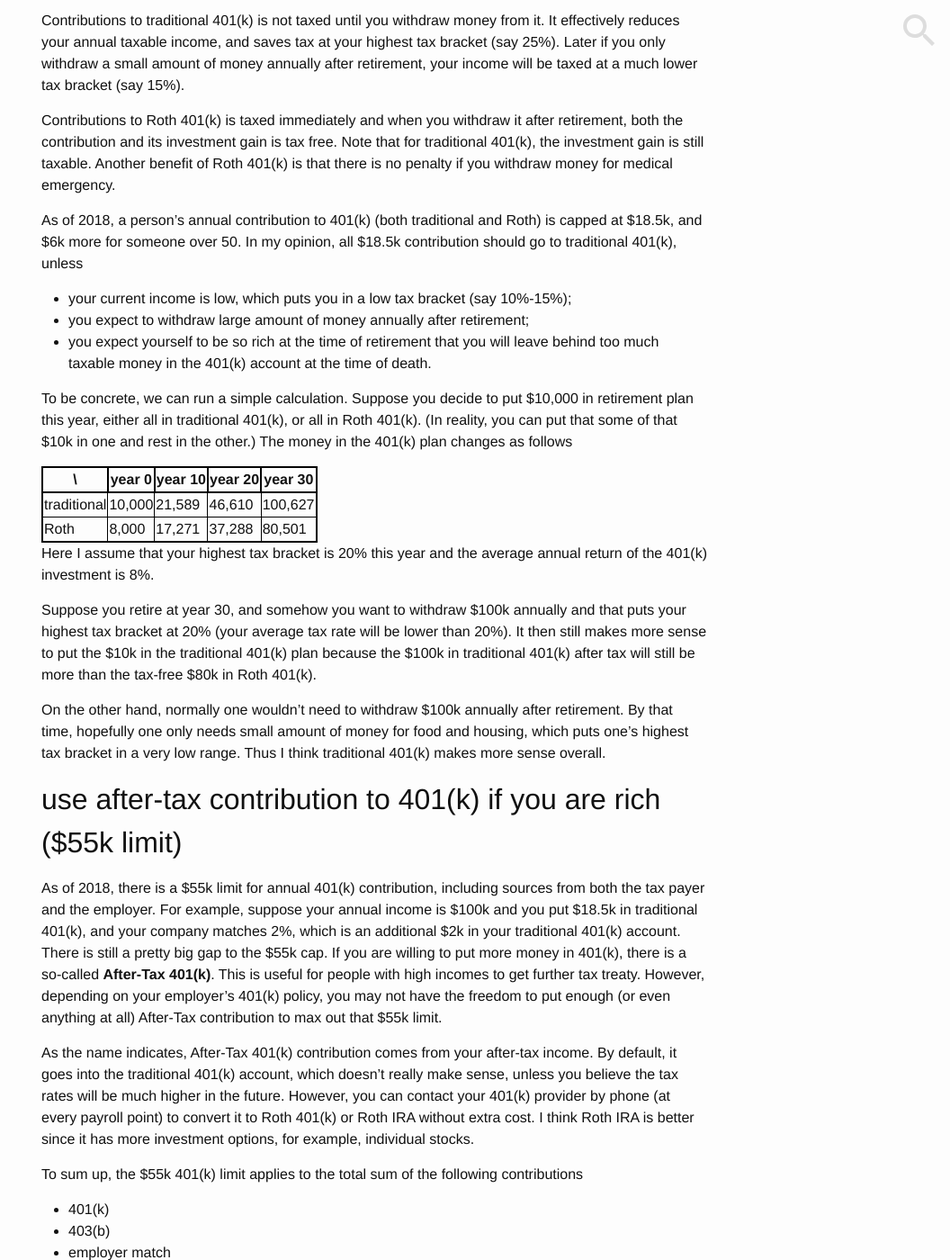
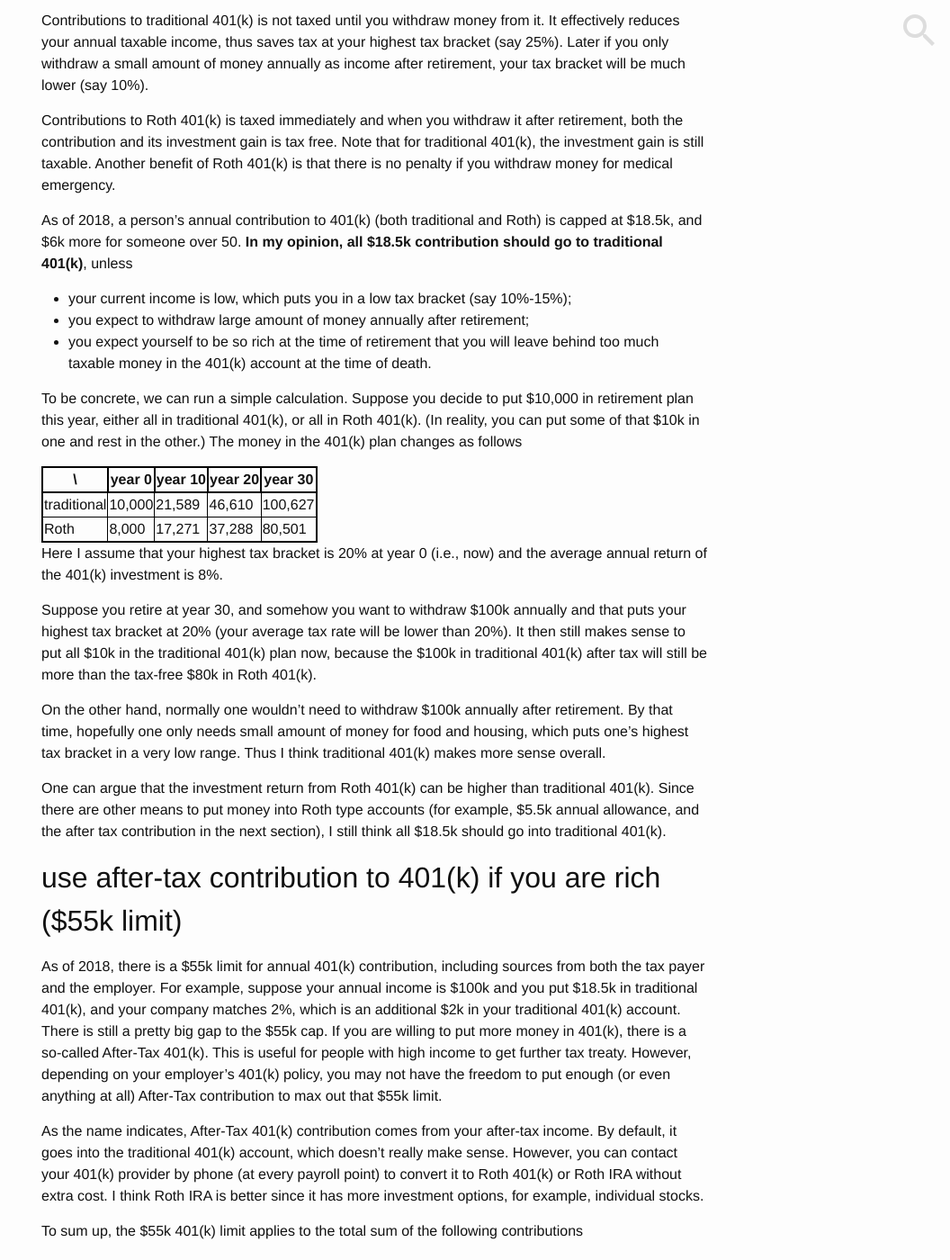
Before and after one commit to nosarthur/nosarthur.github.io, a Jekyll site: the page built from _posts/2018-05-19-401k.md, in a window 1280 px wide and 1400 px high, scrolled down 1128 px. Shown: the whole window at 90% size, without its empty margins (224-1280 px from the left). Built offline with Jekyll 4.4.1, drawn with Linux system fonts in a browser that asks for light colours; comment, search, counter and statistics services are not loaded; some of the changed text lies outside the part shown.

Commit message:
minor edits

```diff
--- a/_posts/2018-05-19-401k.md
+++ b/_posts/2018-05-19-401k.md
@@ -16,14 +16,14 @@ there are two major [retirement plans in the US](https://en.wikipedia.org/wiki/R
 [401(k) plan](https://en.wikipedia.org/wiki/401(k)) and [individual retirement account (IRA)](https://en.wikipedia.org/wiki/Individual_retirement_account).
 Contributions to these two plans are independent, and this post is only about 401(k).
 
-I think the incentives for any retirement plans is tax treaty.
-The government is willing to collect less money from us if we manage our own retirement.
-As a result, you should max out the tax treaty unless you have a more lucrative investment strategy.
+I think the incentive for any retirement plans is tax treaty.
+The government is willing to collect less tax from us if we manage our own retirement.
+As a result, one should max out the tax treaty unless a more lucrative investment strategy exists.
 
 ## basics: Roth and traditional 401(k) ($18.5k limit)
 
-Money in the 401(k) plans are being invested,
-thus conceptually there are two chunks of money in your 401(k) account:
+Money in the 401(k) plan is invested,
+thus conceptually there are two chunks of money in the 401(k) account:
 
 * contribution: money put in either by you or your employer
 * gain: extra money generated from investment
@@ -41,22 +41,22 @@ there are two choices of 401(k) plans:
 * traditional 401(k): avoid tax now for the contribution (tax-deferred) and pay tax in retirement for both the contribution and gain
 * Roth 401(k): pay tax now for the contribution and withdraw tax-free after retirement for both the contribution and gain
 
-The rationale of 401(k) tax treaty is to tax only once.
+**The rationale of 401(k) tax treaty is to tax only once**.
 Normally our money is taxed multiple times: first we pay income tax,
 if we buy things (with after-tax money) then there is sales tax.
-If our after-tax money generates more money then the gain will be taxed again.
+If our after-tax money generates more money, then the gain is taxed again.
 And the game of 401(k) is timing:
 **by controlling our taxable income at different times, we pay tax at different rates**.
 
 There are two time points of interest: now for contribution and after retirement for withdraw.
-Note also if you withdraw money from 401(k) plans before retirement (age 59.5), there is a 10% penalty,
+Note also if you withdraw money from 401(k) plan before retirement (age 59.5), there is a 10% penalty,
 unless the money is used for some special purposes (first-time home purchase, education expenses, medical emergency, etc).
-And I won't consider that possibility in here.
+And I won't consider early withdrawal in here.
 
 Contributions to traditional 401(k) is not taxed until you withdraw money from it.
-It effectively reduces your annual taxable income, and saves tax at your highest tax bracket (say 25%).
-Later if you only withdraw a small amount of money annually after retirement,
-your income will be taxed at a much lower tax bracket (say 15%).
+It effectively reduces your annual taxable income, thus saves tax at your highest tax bracket (say 25%).
+Later if you only withdraw a small amount of money annually as income after retirement,
+your tax bracket will be much lower (say 10%).
 
 Contributions to Roth 401(k) is taxed immediately and when you withdraw it after retirement,
 both the contribution and its investment gain is tax free.
@@ -65,7 +65,7 @@ Another benefit of Roth 401(k) is that there is no penalty if you withdraw money
 
 As of 2018, a person's annual contribution to 401(k) (both traditional and Roth) is capped at $18.5k,
 and $6k more for someone over 50.
-In my opinion, all $18.5k contribution should go to traditional 401(k), unless
+**In my opinion, all $18.5k contribution should go to traditional 401(k)**, unless
 
 * your current income is low, which puts you in a low tax bracket (say 10%-15%);
 * you expect to withdraw large amount of money annually after retirement;
@@ -83,15 +83,21 @@ The money in the 401(k) plan changes as follows
 traditional | 10,000 | 21,589 | 46,610 | 100,627
 Roth        | 8,000 | 17,271 | 37,288 | 80,501
 
-Here I assume that your highest tax bracket is 20% this year and the average annual return of the 401(k) investment is 8%.
+Here I assume that your highest tax bracket is 20% at year 0 (i.e., now) and the average annual return of the 401(k) investment is 8%.
 
 Suppose you retire at year 30, and somehow you want to withdraw $100k annually and that puts your highest tax bracket at 20% (your average tax rate will be lower than 20%).
-It then still makes more sense to put the $10k in the traditional 401(k) plan because the $100k in traditional 401(k) after tax will still be more than the tax-free $80k in Roth 401(k).
+It then still makes sense to put all $10k in the traditional 401(k) plan now,
+because the $100k in traditional 401(k) after tax will still be more than the tax-free $80k in Roth 401(k).
 
 On the other hand, normally one wouldn't need to withdraw $100k annually after retirement.
 By that time, hopefully one only needs small amount of money for food and housing,
 which puts one's highest tax bracket in a very low range.
 Thus I think traditional 401(k) makes more sense overall.
+
+One can argue that the investment return from Roth 401(k) can be higher than traditional 401(k).
+Since there are other means to put money into Roth type accounts
+(for example, $5.5k annual allowance, and the after tax contribution in the next section),
+I still think all $18.5k should go into traditional 401(k).
 
 ## use after-tax contribution to 401(k) if you are rich ($55k limit)
 
@@ -100,14 +106,13 @@ including sources from both the tax payer and the employer.
 For example, suppose your annual income is $100k and you put $18.5k in traditional 401(k),
 and your company matches 2%, which is an additional $2k in your traditional 401(k) account.
 There is still a pretty big gap to the $55k cap.
-If you are willing to put more money in 401(k), there is a so-called **After-Tax 401(k)**.
-This is useful for people with high incomes to get further tax treaty.
+If you are willing to put more money in 401(k), there is a so-called After-Tax 401(k).
+This is useful for people with high income to get further tax treaty.
 However, depending on your employer's 401(k) policy, you may not have the freedom to put
 enough (or even anything at all) After-Tax contribution to max out that $55k limit.
 
 As the name indicates, After-Tax 401(k) contribution comes from your after-tax income.
-By default, it goes into the traditional 401(k) account, which doesn't really make sense,
-unless you believe the tax rates will be much higher in the future.
+By default, it goes into the traditional 401(k) account, which doesn't really make sense.
 However, you can contact your 401(k) provider by phone (at every payroll point)
 to convert it to Roth 401(k) or Roth IRA without extra cost.
 I think Roth IRA is better since it has more investment options, for example,
```
Also changed, not shown: other parts of _posts/2018-05-19-401k.md (+2 -2 lines).
